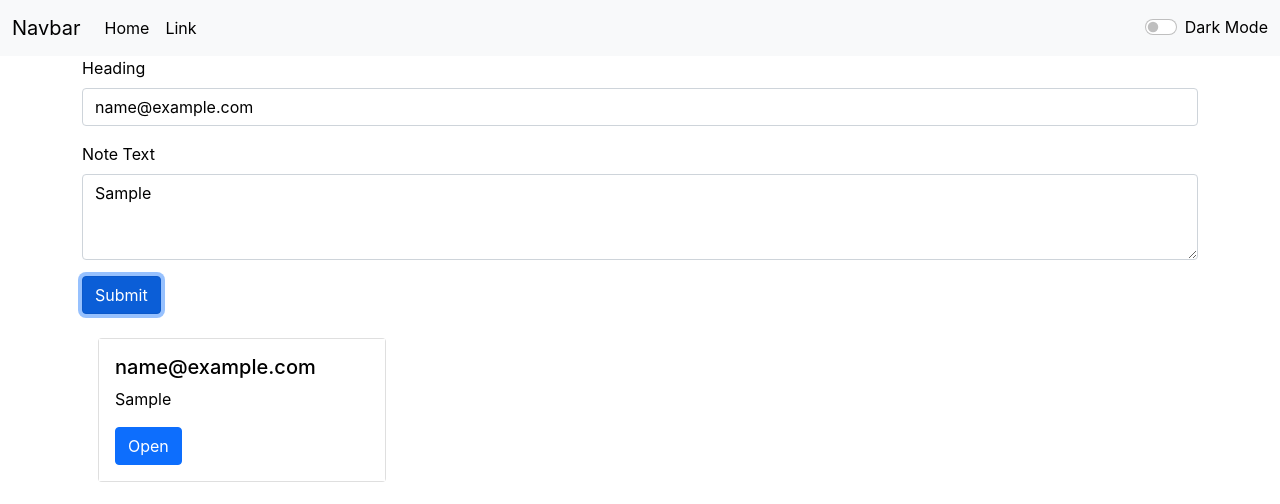
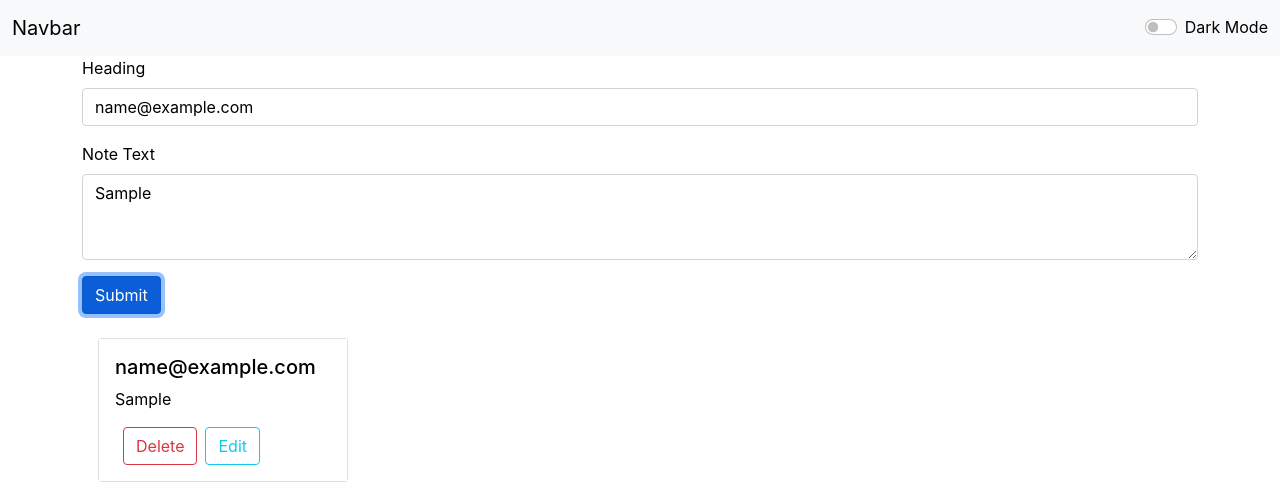
Before and after one commit to shivamgalav/StoreNotes, a React (Create React App) app: page / in a window 1280 px wide. Both pictures are taken after typing "name@example.com", "Sample" into the empty fields and a click on the button "Submit". Shown: the top 504 px of the page. Built offline with nearby package versions, Linux system fonts and the light colour scheme.

Commit message:
added edit delete feature in notes

```diff
--- a/src/components/Card.js
+++ b/src/components/Card.js
@@ -1,16 +1,58 @@
-import React from 'react'
+import React,{useState} from 'react'
 
 function Card(props) {
+    const [show, setShow] = useState(true);
+    const [edit, setEdit] = useState(false);
+    const [text, setText] = useState(props.text);
+    const [title, settitle] = useState(props.title);
+    const handleChange = (event) => {
+        setText(event.target.value);
+    }
+    const handleTitle = (event)=>{
+        settitle(event.target.value);
+    }
+    const handleDelete = ()=>{
+        setShow(false);
+        props.data.splice(props.data.findIndex(a => a.id === props.id) , 1);
+        console.log(props.data);
+    }
+    const handleEdit = ()=>{
+        setEdit(true);
+    }
+    const confirmEdit =()=>{
+        setEdit(false);
+        const objIndex = props.data.findIndex((obj => obj.id === props.id));
+
+        //Log object to Console.
+        // console.log("Before update: ", myArray[objIndex])
+
+        //Update object's name property.
+        props.data[objIndex].text = text;
+        props.data[objIndex].title = title;
+
+        //Log object to console again.
+        // console.log("After update: ", myArray[objIndex])
+    }
     return (
-        <div className="mx-3 my-2">
-            <div className="card" style={{width : "18rem"}}>
+        <>
+        {
+        show && <div className="mx-3 my-2">
+            <div className="card" style={{width : "250px"}}>
             <div className="card-body" style={props.style}>
-                <h5 className="card-title">{props.title}</h5>
-                <p className="card-text">{props.text}</p>
-                <a href="/" className="btn btn-primary">Open</a>
+                {edit && <input type="title" className="form-control" style = {props.style} id="exampleFormControlInput1"
+                value={title} onChange ={handleTitle} />}
+                {!edit && <h5 className="card-title">{title}</h5>}
+                {edit && <textarea className="form-control my-3" style = {props.style} id="exampleFormControlTextarea1" rows="3"
+                value={text} onChange={handleChange}></textarea>}
+                {!edit && <p className="card-text">{text}</p>}
+                <button type="button" className="btn btn-outline-danger mx-2" onClick={handleDelete}>Delete</button>
+                <button type="button" className="btn btn-outline-info" onClick={handleEdit}>Edit</button>
+                {edit && <button type="button" className="btn btn-primary btn-sm my-2" onClick={confirmEdit}>Confirm Edit</button>}
             </div>
             </div>
         </div>
+        }
+        </>
     )
 }
 
--- a/src/components/Form.js
+++ b/src/components/Form.js
@@ -7,8 +7,9 @@ function useForceUpdate(){
     const [value, setValue] = useState(0); // integer state
     return () => setValue(value => value + 1); // update the state to force render
 }
+let key = 0;
 function Form(props) {
-    let key = 0;
+
     const [text, setText] = useState("");
     const [showCard, setshowCard] = useState(false);
     const [title, settitle] = useState("")
@@ -19,10 +20,12 @@ function Form(props) {
         settitle(event.target.value);
     }
     const handleClick = () => {
-        const obj = {title: title,
+        const obj = {id:`${key}`,title: title,
                     text:text};
+        key++;
         data.push(obj);
         setshowCard(true);
+        console.log(data);
         forceUpdate();
     }
     const forceUpdate = useForceUpdate();
@@ -41,7 +44,7 @@ function Form(props) {
             <button type="button" className="btn btn-primary" onClick={handleClick}>Submit</button>
             <div className="cl my-3">
             {showCard && data.map(dt=>(
-                <Card key={key++} text={dt.text} title={dt.title} style = {props.style}/>
+                <Card key={dt.id} text={dt.text} id={dt.id} title={dt.title} style = {props.style} data={data}/>
             ))}
             </div>
         </div>
--- a/src/components/Navbar.js
+++ b/src/components/Navbar.js
@@ -7,23 +7,9 @@ function Navbar(props) {
         <nav className={`navbar navbar-expand-lg navbar-light bg-${props.mode === false?"light":"dark"}`}>
         <div className="container-fluid">
             <a className="navbar-brand" href="/" style= {{color: `${props.style.color}`}}>Navbar</a>
-            <button className="navbar-toggler" type="button" data-bs-toggle="collapse" data-bs-target="#navbarSupportedContent" aria-controls="navbarSupportedContent" aria-expanded="false" aria-label="Toggle navigation">
-            <span className="navbar-toggler-icon"></span>
-            </button>
-            <div className="collapse navbar-collapse" id="navbarSupportedContent">
-            <ul className="navbar-nav me-auto mb-2 mb-lg-0">
-                <li className="nav-item">
-                <a className="nav-link active" aria-current="page" href="/" style= {{color: `${props.style.color}`}}>Home</a>
-                </li>
-                <li className="nav-item">
-                <a className="nav-link" href="/" style= {{color: `${props.style.color}`}}>Link</a>
-                </li>
-
-            </ul>
             <div className="form-check form-switch">
             <input className="form-check-input" type="checkbox" id="flexSwitchCheckDefault" onClick = {props.setdark}/>
             <label className="form-check-label" htmlFor="flexSwitchCheckDefault" style= {{color: `${props.style.color}`}}>Dark Mode</label>
-            </div>
             </div>
         </div>
         </nav>
```
